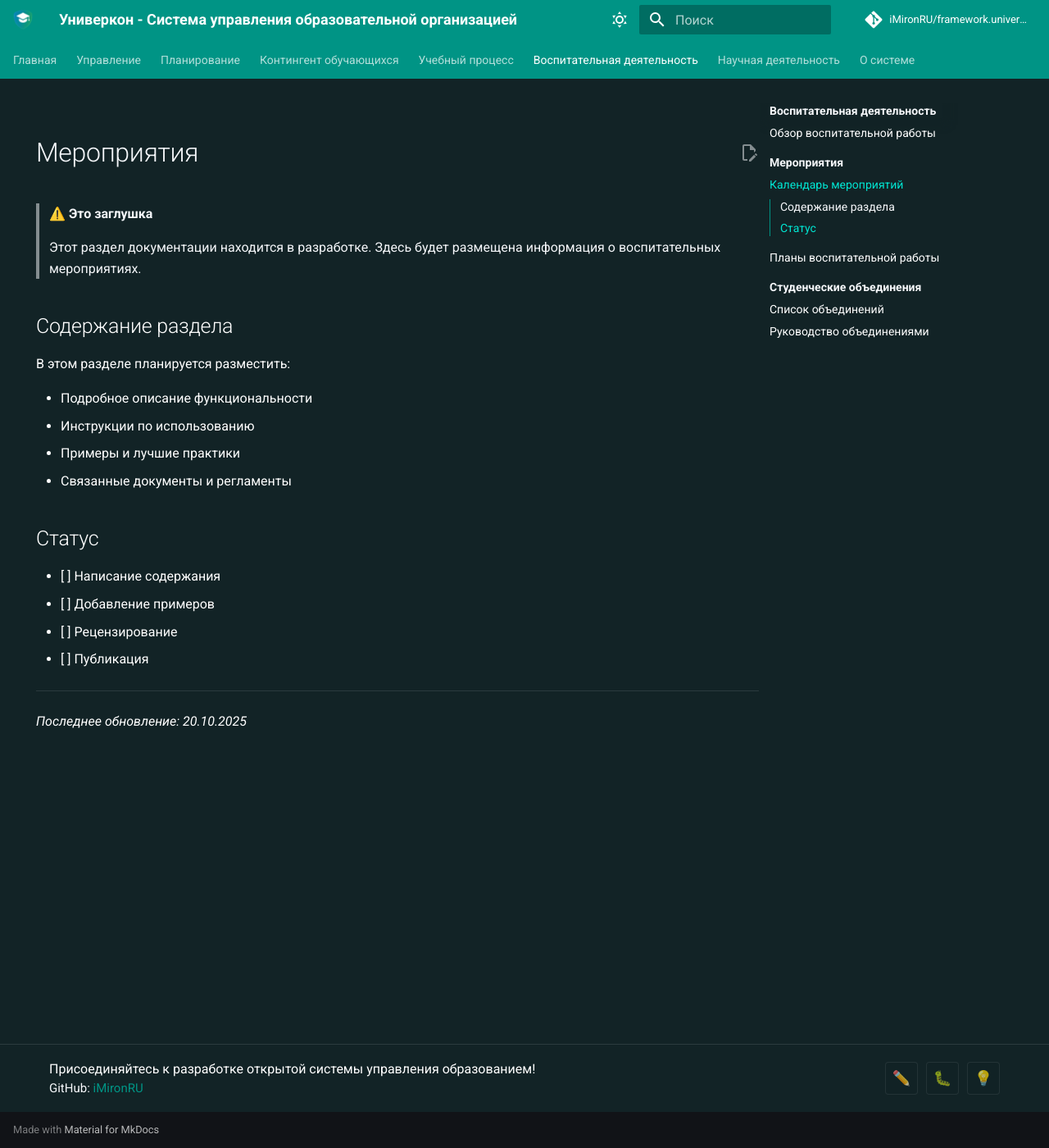
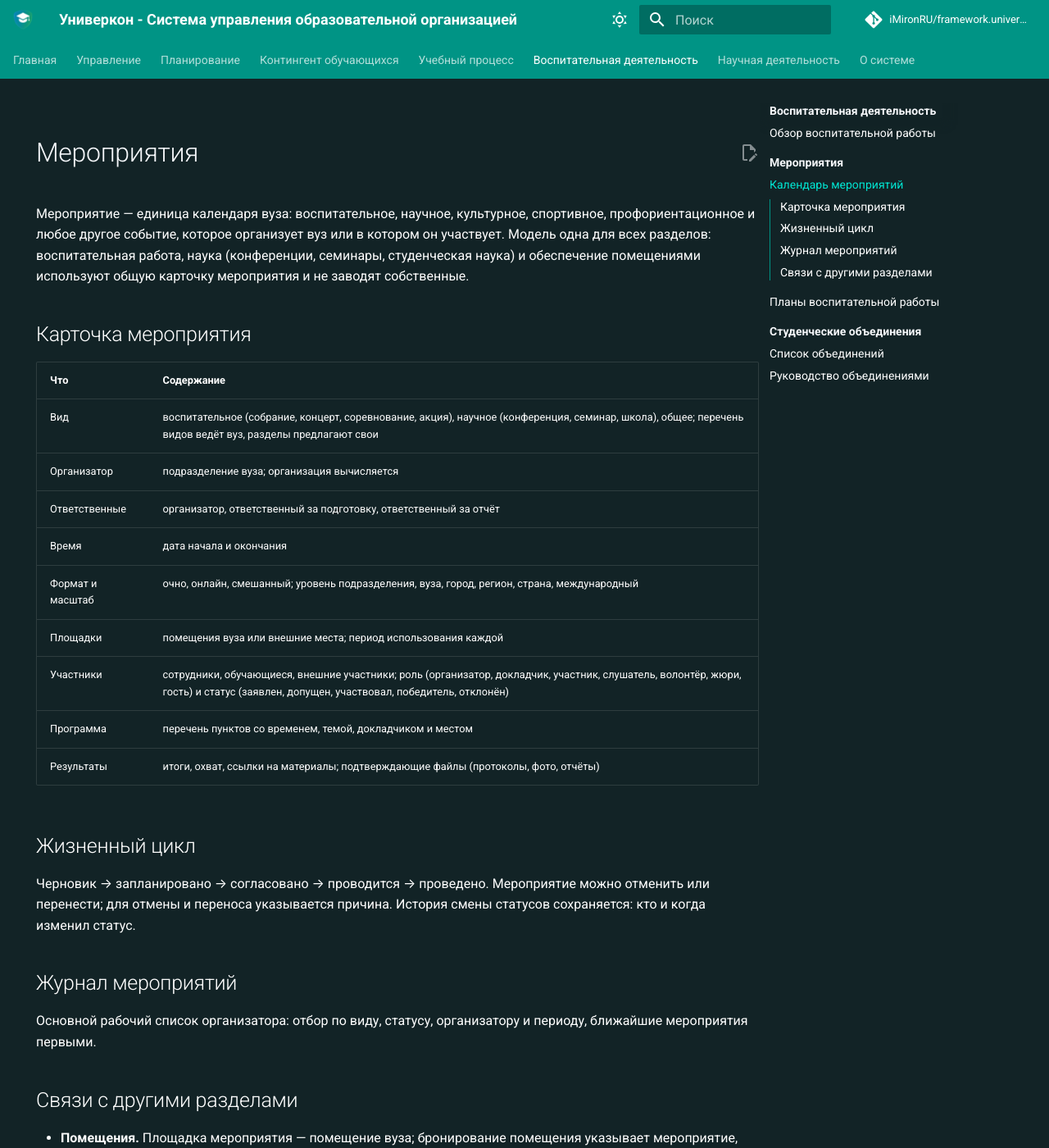
Before and after one commit to iMironRU/framework.univercon.aplicon.ru, an MkDocs documentation site: the page built from docs/extracurricular/events.md, in a window 1280 px wide and 1400 px high. Shown: the whole window at 82% size. Built offline with MkDocs 1.6.1 and Material for MkDocs 9.7.7, drawn with Linux system fonts in a browser that asks for light colours; comment, search, counter and statistics services are not loaded; some of the changed text lies outside the part shown.

Commit message:
Мероприятия: общая карточка, жизненный цикл, журнал, связи с разделами

```diff
--- a/docs/extracurricular/events.md
+++ b/docs/extracurricular/events.md
@@ -1,25 +1,34 @@
 # Мероприятия
 
-> ⚠️ **Это заглушка**
->
-> Этот раздел документации находится в разработке. Здесь будет размещена информация о воспитательных мероприятиях.
+Мероприятие — единица календаря вуза: воспитательное, научное, культурное, спортивное, профориентационное и любое другое событие, которое организует вуз или в котором он участвует. Модель одна для всех разделов: воспитательная работа, наука (конференции, семинары, студенческая наука) и обеспечение помещениями используют общую карточку мероприятия и не заводят собственные.
 
-## Содержание раздела
+## Карточка мероприятия
 
-В этом разделе планируется разместить:
+| Что | Содержание |
+|---|---|
+| Вид | воспитательное (собрание, концерт, соревнование, акция), научное (конференция, семинар, школа), общее; перечень видов ведёт вуз, разделы предлагают свои |
+| Организатор | подразделение вуза; организация вычисляется |
+| Ответственные | организатор, ответственный за подготовку, ответственный за отчёт |
+| Время | дата начала и окончания |
+| Формат и масштаб | очно, онлайн, смешанный; уровень подразделения, вуза, город, регион, страна, международный |
+| Площадки | помещения вуза или внешние места; период использования каждой |
+| Участники | сотрудники, обучающиеся, внешние участники; роль (организатор, докладчик, участник, слушатель, волонтёр, жюри, гость) и статус (заявлен, допущен, участвовал, победитель, отклонён) |
+| Программа | перечень пунктов со временем, темой, докладчиком и местом |
+| Результаты | итоги, охват, ссылки на материалы; подтверждающие файлы (протоколы, фото, отчёты) |
 
-- Подробное описание функциональности
-- Инструкции по использованию
-- Примеры и лучшие практики
-- Связанные документы и регламенты
+## Жизненный цикл
 
-## Статус
+Черновик → запланировано → согласовано → проводится → проведено. Мероприятие можно отменить или перенести; для отмены и переноса указывается причина. История смены статусов сохраняется: кто и когда изменил статус.
 
-- [ ] Написание содержания
-- [ ] Добавление примеров
-- [ ] Рецензирование
-- [ ] Публикация
+## Журнал мероприятий
 
----
+Основной рабочий список организатора: отбор по виду, статусу, организатору и периоду, ближайшие мероприятия первыми.
 
-*Последнее обновление: 20.10.2025*
+## Связи с другими разделами
+
+- **Помещения.** Площадка мероприятия — помещение вуза; бронирование помещения указывает мероприятие, ради которого оно сделано.
+- **Контингент и кадры.** Участниками становятся обучающиеся и сотрудники; достижения участников попадают в портфолио обучающегося.
+- **Воспитательная работа.** Позиции плана воспитательной работы реализуются мероприятиями; итоги мероприятий формируют показатели отчётности.
+- **Наука.** Конференции, семинары и студенческие научные конкурсы — мероприятия научного вида; их результаты (доклады, публикации сборников) связаны с научной деятельностью.
+
+Подробнее: [Планы воспитательной работы](plans.md), [Студенческие объединения](student-organizations.md).
```
